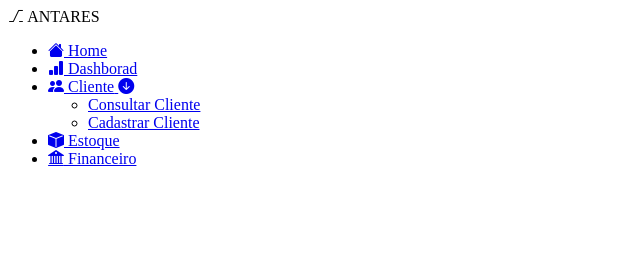
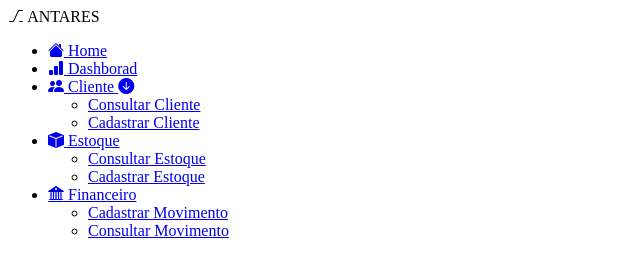
Before and after one commit to marcionascimentoweb/Antares, a plain HTML site: page pages.html in a window 1280 px wide. Shown: the whole page, without its empty margins (0-640 px from the left). Drawn offline with nearby package versions, Linux system fonts and the light colour scheme.

Commit message:
sub-menus

```diff
--- a/pages.html
+++ b/pages.html
@@ -37,21 +37,29 @@
                     <ul class="sub-menu">
                         <li><a href="#">Consultar Cliente</a></li>
                         <li><a href="#">Cadastrar Cliente</a></li>
-
                     </ul>
                 </div>
             </li>
             <li class="item-menu">
+                <div class="estoque">
                 <a href="#" class="icones">
                     <span class="icon-list"><i class="bi bi-box-fill"></i></span>
                     <span class="text-list">Estoque</span>
                 </a>
+                <ul class="sub-estoque">
+                    <li><a href="#">Consultar Estoque</a></li>
+                    <li><a href="#">Cadastrar Estoque</a></li>
+                </ul>
             </li>
             <li class="item-menu">
                 <a href="#" class="icones">
                     <span class="icon-list"><i class="bi bi-bank2"></i></span>
                     <span class="text-list">Financeiro</span>
                 </a>
+                <ul class="sub-financeiro">
+                    <li><a href="#">Cadastrar Movimento</a></li>
+                    <li><a href="#">Consultar Movimento</a></li>
+                </ul>
             </li>
 
         </ul>
```
